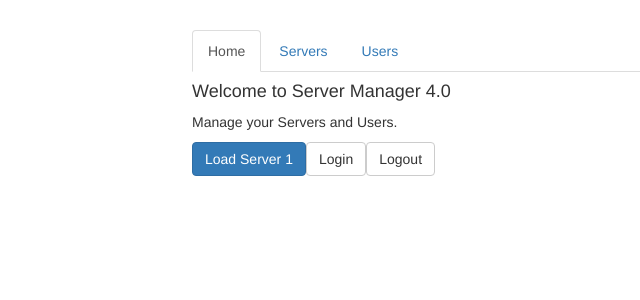
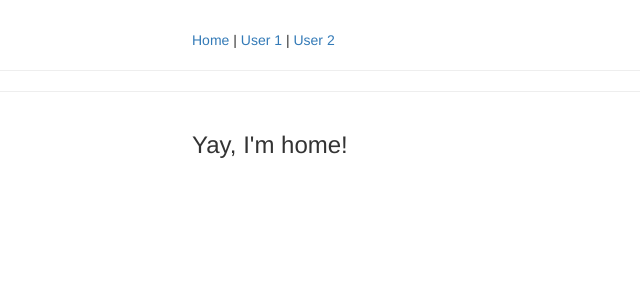
Before and after one commit to renantee/Angular, an Angular app in the folder my-first-app/: page / in a window 1280 px wide. Shown: the top 300 px of the page, without its empty margins (73-713 px from the left). Built offline with nearby package versions, Linux system fonts and the light colour scheme.

Commit message:
Understanding observables

```diff
--- a/my-first-app/src/app/app-routing.module.ts
+++ b/my-first-app/src/app/app-routing.module.ts
@@ -1,43 +1,21 @@
 import { NgModule } from '@angular/core';
-import { Routes, RouterModule } from '@angular/router';
+import { RouterModule, Routes } from '@angular/router';
 
-import { PageNotFoundComponent } from './page-not-found/page-not-found.component';
-import { EditServerComponent } from './servers/edit-server/edit-server.component';
-import { ServerComponent } from './servers/server/server.component';
-import { ServersComponent } from './servers/servers.component';
-import { UserComponent } from './users/user/user.component';
-import { UsersComponent } from './users/users.component';
 import { HomeComponent } from './home/home.component';
-import { AuthGuard } from './auth-guard.service';
-import { CanDeactivateGuard } from './servers/edit-server/can-deactivate-guard.service';
-import { ErrorPageComponent } from './error-page/error-page.component';
-import { ServerResolver } from './servers/server/server-resolver.service';
+import { UserComponent } from './user/user.component';
 
-const appRoutes: Routes = [
-  { path: '', component: HomeComponent },
-  { path: 'users', component: UsersComponent, children: [
-    { path: ':id/:name', component: UserComponent }
-  ] },
-  {
-    path: 'servers',
-    // canActivate: [AuthGuard],
-    canActivateChild: [AuthGuard],
-    component: ServersComponent,
-    children: [
-    { path: ':id', component: ServerComponent, resolve: {server: ServerResolver} },
-    { path: ':id/edit', component: EditServerComponent, canDeactivate: [CanDeactivateGuard] }
-  ] },
-  // { path: 'not-found', component: PageNotFoundComponent },
-  { path: 'not-found', component: ErrorPageComponent, data: {message: 'Page not found!'} },
-  { path: '**', redirectTo: '/not-found' }
+const routes: Routes = [
+  {path: '', component: HomeComponent},
+  {path: 'user/:id', component: UserComponent}
 ];
 
 @NgModule({
   imports: [
-    // RouterModule.forRoot(appRoutes, {useHash: true})
-    RouterModule.forRoot(appRoutes)
+    RouterModule.forRoot(routes)
   ],
-  exports: [RouterModule]
+  exports: [
+    RouterModule
+  ]
 })
 export class AppRoutingModule {
 
--- a/my-first-app/src/app/app.component.html
+++ b/my-first-app/src/app/app.component.html
@@ -1,23 +1,19 @@
 <div class="container">
   <div class="row">
     <div class="col-xs-12 col-sm-10 col-md-8 col-sm-offset-1 col-md-offset-2">
-      <ul class="nav nav-tabs">
-        <li role="presentation"
-            routerLinkActive="active"
-            [routerLinkActiveOptions]="{exact: true}">
-          <a routerLink="/">Home</a>
-        </li>
-        <li role="presentation"
-            routerLinkActive="active">
-          <a routerLink="servers">Servers</a>
-        </li>
-        <li role="presentation"
-            routerLinkActive="active">
-          <a [routerLink]="['users']">Users</a>
-        </li>
-      </ul>
+      <a routerLink="/">Home</a> |
+      <a [routerLink]="['user', 1]">
+        User 1
+      </a>
+      |
+      <a [routerLink]="['user', 2]">
+        User 2
+      </a>
     </div>
   </div>
+  <hr/>
+  <p *ngIf="userActivated">Activated!</p>
+  <hr/>
   <div class="row">
     <div class="col-xs-12 col-sm-10 col-md-8 col-sm-offset-1 col-md-offset-2">
       <router-outlet></router-outlet>
--- a/my-first-app/src/app/app.component.ts
+++ b/my-first-app/src/app/app.component.ts
@@ -1,9 +1,27 @@
-import { Component } from '@angular/core';
+import { Component, OnDestroy, OnInit } from '@angular/core';
+import { Subscription } from 'rxjs';
+
+import { UserService } from './user.service';
 
 @Component({
   selector: 'app-root',
   templateUrl: './app.component.html',
   styleUrls: ['./app.component.css']
 })
-export class AppComponent {
+export class AppComponent implements OnInit, OnDestroy {
+  userActivated = false;
+  private activatedSub: Subscription;
+
+  constructor(private userService: UserService) {
+  }
+
+  ngOnInit() {
+    this.activatedSub = this.userService.activatedEmitter.subscribe(didActivate => {
+      this.userActivated = didActivate;
+    });
+  }
+
+  ngOnDestroy(): void {
+    this.activatedSub.unsubscribe();
+  }
 }
--- a/my-first-app/src/app/home/home.component.html
+++ b/my-first-app/src/app/home/home.component.html
@@ -1,5 +1 @@
-<h4>Welcome to Server Manager 4.0</h4>
-<p>Manage your Servers and Users.</p>
-<button class="btn btn-primary" (click)="onLoadServer(1)">Load Server 1</button>
-<button class="btn btn-default" (click)="onLogin()">Login</button>
-<button class="btn btn-default" (click)="onLogout()">Logout</button>
+<h3>Yay, I'm home!</h3>
--- a/my-first-app/src/app/home/home.component.ts
+++ b/my-first-app/src/app/home/home.component.ts
@@ -1,30 +1,54 @@
-import { Component, OnInit } from '@angular/core';
-import { Router } from '@angular/router';
+import { Component, OnDestroy, OnInit } from '@angular/core';
 
-import { AuthService } from '../auth.service';
+import { interval, Subscription, Observable } from 'rxjs';
+import { map, filter } from 'rxjs/operators';
 
 @Component({
   selector: 'app-home',
   templateUrl: './home.component.html',
   styleUrls: ['./home.component.css']
 })
-export class HomeComponent implements OnInit {
+export class HomeComponent implements OnInit, OnDestroy {
+  private firstObsSubscription: Subscription;
 
-  constructor(private router: Router, private authService: AuthService) { }
+  constructor() {
+  }
 
   ngOnInit() {
+    // this.firstObsSubscription = interval(1000).subscribe(count => {
+    //   console.log(count);
+    // });
+    const customIntervalObservable = Observable.create(observer => {
+      let count = 0;
+      setInterval(() => {
+        observer.next(count);
+        if (count === 5) {
+          observer.complete();
+        }
+        if (count > 3) {
+          observer.error(new Error('Count is greater 3!'));
+        }
+        count++;
+      }, 1000);
+    });
+
+
+    this.firstObsSubscription = customIntervalObservable.pipe(filter(data => {
+      return data > 0;
+    }), map((data: number) => {
+      return 'Round: ' + (data + 1);
+    })).subscribe(data => {
+      console.log(data);
+    }, error => {
+      console.log(error);
+      alert(error.message);
+    }, () => {
+      console.log('Completed!');
+    });
   }
 
-  onLoadServer(id: number) {
-    // complex calculation
-    this.router.navigate(['/servers', id, 'edit'], {queryParams: {allowEdit: '1'}, fragment: 'loading'});
+  ngOnDestroy(): void {
+    this.firstObsSubscription.unsubscribe();
   }
 
-  onLogin() {
-    this.authService.login();
-  }
-
-  onLogout() {
-    this.authService.logout();
-  }
 }
--- /dev/null
+++ b/my-first-app/src/app/user.service.ts
@@ -0,0 +1,7 @@
+import { Injectable } from '@angular/core';
+import { Subject } from 'rxjs';
+
+@Injectable({providedIn: 'root'})
+export class UserService {
+  activatedEmitter = new Subject<boolean>();
+}
--- /dev/null
+++ b/my-first-app/src/app/user/user.component.html
@@ -0,0 +1,2 @@
+<p>User with <strong>ID {{ id }}</strong> was loaded</p>
+<button class="btn btn-primary" (click)="onActivate()">Activate</button>
--- /dev/null
+++ b/my-first-app/src/app/user/user.component.ts
@@ -0,0 +1,26 @@
+import { Component, OnInit } from '@angular/core';
+import { ActivatedRoute, Params } from '@angular/router';
+
+import { UserService } from '../user.service';
+
+@Component({
+  selector: 'app-user',
+  templateUrl: './user.component.html',
+  styleUrls: ['./user.component.css']
+})
+export class UserComponent implements OnInit {
+  id: number;
+
+  constructor(private route: ActivatedRoute, private userService: UserService) {
+  }
+
+  ngOnInit() {
+    this.route.params.subscribe((params: Params) => {
+      this.id = +params.id;
+    });
+  }
+
+  onActivate() {
+    this.userService.activatedEmitter.next(true);
+  }
+}
```
Also changed, not shown: my-first-app/src/app/app.module.ts (+3 -23 lines), my-first-app/src/app/user/user.component.css (added), 1 other file (tests, documents, lock files or other folders).
